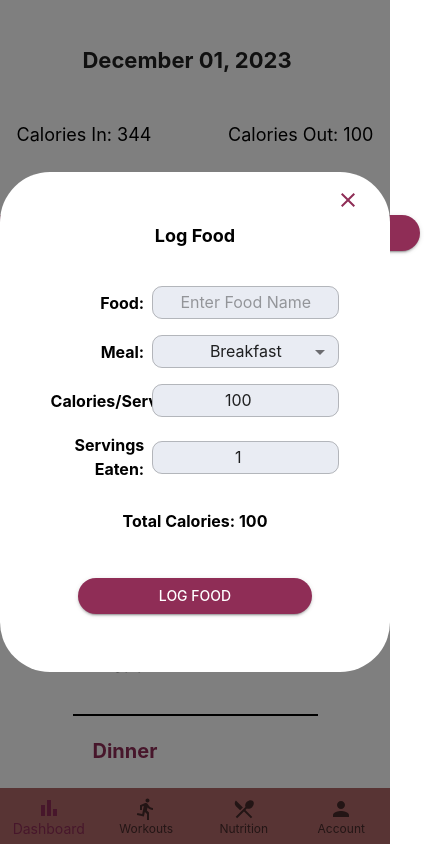
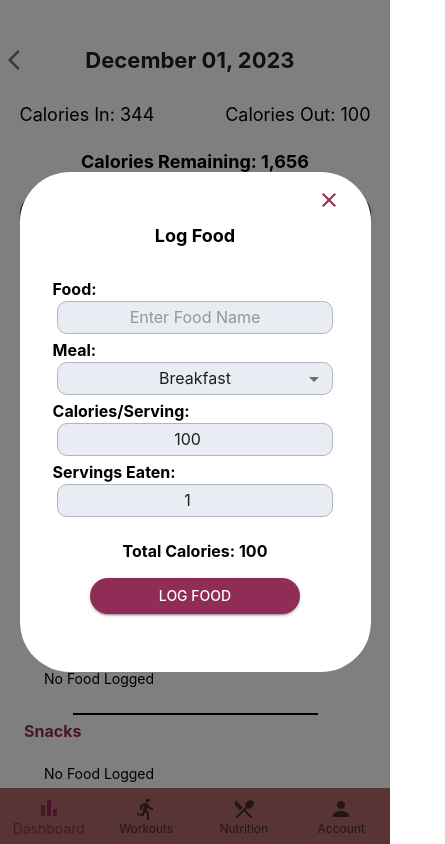
Before and after one commit to joshchyeonlee/EZFit, a React (Create React App) app: page /Nutrition in a window 390 px wide. Both pictures are taken after a click on the button "LOG FOOD". Shown: the top 844 px of the page, 445 px wide, since content can reach past the window. Built offline with nearby package versions, Linux system fonts and the light colour scheme.

Commit message:
make components mobile responsive

```diff
--- a/src/App.tsx
+++ b/src/App.tsx
@@ -9,7 +9,7 @@ import Nutrition from "./components/nutrition/NutritionDashboard";
 import RunWorkout from "./components/workouts/RunWorkout";
 import { LocalizationProvider } from "@mui/x-date-pickers";
 import { AdapterMoment } from "@mui/x-date-pickers/AdapterMoment";
-import React from "react";
+import React, { useEffect, useState } from "react";
 import AccountManagementPage from "./components/account/AccountManagementMenu/AccountManagementPage";
 import PersonalInformationPage from "./components/account/PersonalInformation/PersonalInformationPage";
 import PreferencesPage from "./components/account/Preferences/PreferencesPage";
@@ -22,18 +22,42 @@ const generatePath = (name: string) => {
   return `/${name.replace(" ", "-")}`;
 };
 
+export interface AppGlobalProps {
+  isMobile: boolean;
+}
+
 const App: React.FC = () => {
+  const [width, setWidth] = useState(window.innerWidth);
+
+  const isMobile = width <= 480;
+
+  useEffect(() => {
+    window.addEventListener("resize", () => setWidth(window.innerWidth));
+    return () => {
+      window.removeEventListener("resize", () => setWidth(window.innerHeight));
+    };
+  }, []);
+
   return (
     <LocalizationProvider dateAdapter={AdapterMoment}>
-      <Grid height={"100vh"} className="App">
+      <Grid height={"100vh"} sx={{ overflowX: "hidden", marginBottom: "54px" }}>
         <Routes>
           <Route path="/" element={<div>HOME</div>} />
           <Route path="/Dashboard" element={<Dashboard />} />
-          <Route path="/Workouts" element={<WorkoutsDashboard />} />
-          <Route path="/Exercise-Library" element={<ExerciseLibrary />} />
+          <Route
+            path="/Workouts"
+            element={<WorkoutsDashboard isMobile={isMobile} />}
+          />
+          <Route
+            path="/Exercise-Library"
+            element={<ExerciseLibrary isMobile={isMobile} />}
+          />
           <Route path="/RunWorkout" element={<RunWorkout />} />
           <Route path="/NewWorkout" element={<NewWorkout />} />
-          <Route path="/Nutrition" element={<Nutrition />} />
+          <Route
+            path="/Nutrition"
+            element={<Nutrition isMobile={isMobile} />}
+          />
           <Route path="/Account" element={<AccountManagementPage />} />
           <Route
             path="/Account/PersonalInformation"
@@ -47,7 +71,10 @@ const App: React.FC = () => {
               key={exercise.name}
             />
           ))}
-          <Route path="/Workouts/History" element={<WorkoutsHistory />} />
+          <Route
+            path="/Workouts/History"
+            element={<WorkoutsHistory isMobile={isMobile} />}
+          />
         </Routes>
         <NavigationBar />
       </Grid>
--- a/src/components/Overlays/BaseLoggingOverlay.tsx
+++ b/src/components/Overlays/BaseLoggingOverlay.tsx
@@ -17,7 +17,6 @@ import {
   BaseLoggingOverlayProps,
   LoggingFieldProps,
 } from "./BaseLoggingOverlay.types";
-import { string } from "prop-types";
 
 const moment = require("moment");
 
@@ -28,23 +27,25 @@ const LoggingField = ({
   defaultData,
   placeholder,
   handleFieldChange,
+  isMobile,
 }: LoggingFieldProps) => {
   return (
     <Grid
       display={"flex"}
       alignItems={"center"}
       justifyContent={"center"}
-      margin={"8px 0px"}
+      margin={isMobile ? "2px" : "8px 0px"}
+      flexDirection={isMobile ? "column" : "row"}
     >
       <Typography
         paddingRight={"8px"}
-        width={"30%"}
-        textAlign={"right"}
+        width={isMobile ? "100%" : "30%"}
+        textAlign={isMobile ? "left" : "right"}
         fontWeight={"bold"}
       >
         {fieldTitle}:
       </Typography>
-      <Grid width={"60%"}>
+      <Grid width={isMobile ? "100%" : "60%"}>
         {type === "text" || type === "decimal" || type === "integer" ? (
           <TextField
             type={type === "text" ? type : "number"}
@@ -94,7 +95,7 @@ const LoggingField = ({
               "& .MuiInputBase-input": {
                 padding: "5px",
                 textAlign: "center",
-                paddingLeft: "42px",
+                paddingLeft: () => (isMobile ? "0px" : "42px"),
               },
               "& .MuiInputBase-root": {
                 borderRadius: "10px",
@@ -118,8 +119,8 @@ const LoggingField = ({
               width: "100%",
               "& .MuiInputBase-input": {
                 padding: "5px",
-                textAlign: "right",
-                paddingRight: "54px",
+                textAlign: () => (isMobile ? "center" : "right"),
+                paddingRight: () => (isMobile ? "0px" : "54px"),
               },
               "& .MuiInputBase-root": {
                 borderRadius: "10px",
@@ -172,6 +173,7 @@ function BaseLoggingOverlay({
   submitText,
   confirmationText,
   readOnlyFields,
+  isMobile,
 }: BaseLoggingOverlayProps) {
   const [showConfirmation, setShowConfirmation] = useState(false);
 
@@ -225,7 +227,7 @@ function BaseLoggingOverlay({
           justifyContent={"center"}
         >
           <Box
-            width={"550px"}
+            width={isMobile ? "90%" : "550px"}
             height={"500px"}
             bgcolor={"primaryBkg"}
             borderRadius={"50px"}
@@ -264,6 +266,7 @@ function BaseLoggingOverlay({
                   key={field.fieldTitle}
                   handleFieldChange={handleFieldChange}
                   dropdownFields={field.dropdownFields}
+                  isMobile={isMobile}
                 />
               ))}
               {readOnlyFields?.map((field) => (
--- a/src/components/Overlays/LoggingOverlays.tsx
+++ b/src/components/Overlays/LoggingOverlays.tsx
@@ -12,6 +12,7 @@ export function ManualLoggingOverlay({
   isOpen,
   handleClose,
   handleSubmit,
+  isMobile,
 }: OverlayProps) {
   return (
     <BaseLoggingOverlay
@@ -22,6 +23,7 @@ export function ManualLoggingOverlay({
       fields={manualLoggingFields}
       submitText={"Log Workout"}
       confirmationText={"Workout Logged"}
+      isMobile={isMobile}
     />
   );
 }
@@ -30,6 +32,7 @@ export function EditHistoryOverlay({
   isOpen,
   handleClose,
   workout,
+  isMobile,
 }: EditHistoryOverlayProps) {
   function getLoadedEditWorkoutFields(workout: Workout) {
     const fieldProps: FieldTypeProps[] = [
@@ -63,6 +66,7 @@ export function EditHistoryOverlay({
       fields={getLoadedEditWorkoutFields(workout)}
       submitText={"Save Changes"}
       confirmationText={"Workout History Modified"}
+      isMobile={isMobile}
     />
   );
 }
@@ -73,6 +77,7 @@ export function FoodLogging({
   handleSubmit,
   title,
   existingData,
+  isMobile,
 }: OverlayProps) {
   let fields = foodLoggingFields;
 
@@ -93,6 +98,7 @@ export function FoodLogging({
       submitText={title}
       confirmationText={"Food Logged "}
       readOnlyFields={[{ title: "Total Calories" }]}
+      isMobile={isMobile}
     />
   );
 }
--- a/src/components/navigation/NavigationBar.css
+++ b/src/components/navigation/NavigationBar.css
@@ -3,5 +3,5 @@
   bottom: 0;
   left: 0;
   background-color: #b16969 !important;
-  width: 100%;
+  width: 100vw;
 }
--- a/src/components/nutrition/NutritionDashboard.tsx
+++ b/src/components/nutrition/NutritionDashboard.tsx
@@ -14,10 +14,11 @@ import {
   Edit,
 } from "@mui/icons-material";
 import { FoodLogging } from "../Overlays/LoggingOverlays";
+import { AppGlobalProps } from "../../App";
 
 const moment = require("moment");
 
-function Nutrition() {
+function Nutrition({ isMobile }: AppGlobalProps) {
   const [date, setDate] = useState(moment());
   const formattedDate = date.format("DD/MM/YYYY");
   const [foodLogOpen, setFoodLogOpen] = useState(false);
@@ -108,12 +109,13 @@ function Nutrition() {
         handleClose={() => setFoodLogOpen(false)}
         handleSubmit={handleNutritionLogging}
         title="Log Food"
+        isMobile={isMobile}
       />
       <Grid
         padding={"40px 0px 20px"}
         display={"flex"}
         justifyContent={"center"}
-        width={"500px"}
+        width={isMobile ? "100%" : "500px"}
       >
         <Grid justifyContent={"right"} width={"10%"}>
           <IconButton onClick={() => setDate(moment(date).subtract(1, "days"))}>
@@ -171,14 +173,13 @@ function Nutrition() {
       <Grid
         display={"flex"}
         flexDirection={"column"}
-        padding={"20px 0px"}
-        width={"450px"}
+        width={isMobile ? "90%" : "450px"}
       >
-        <Grid display={"flex"} justifyContent={"space-evenly"}>
-          <Typography fontSize={"18px"} padding={"0px 30px"}>
+        <Grid display={"flex"} justifyContent={"space-between"}>
+          <Typography fontSize={"18px"}>
             Calories In: {caloriesIn.toLocaleString()}
           </Typography>
-          <Typography fontSize={"18px"} padding={"0px 30px"}>
+          <Typography fontSize={"18px"}>
             Calories Out: {nutritionData?.caloriesOut}
           </Typography>
         </Grid>
@@ -207,6 +208,7 @@ function Nutrition() {
           nutritionData={nutritionData}
           handleEdit={handleEdit}
           handleDelete={handleDelete}
+          isMobile={isMobile}
         ></NutritionSection>
         <NutritionSection
           title={"Lunch"}
@@ -214,6 +216,7 @@ function Nutrition() {
           nutritionData={nutritionData}
           handleEdit={handleEdit}
           handleDelete={handleDelete}
+          isMobile={isMobile}
         ></NutritionSection>
         <NutritionSection
           title={"Dinner"}
@@ -221,6 +224,7 @@ function Nutrition() {
           nutritionData={nutritionData}
           handleEdit={handleEdit}
           handleDelete={handleDelete}
+          isMobile={isMobile}
         ></NutritionSection>
         <NutritionSection
           title={"Snacks"}
@@ -228,6 +232,7 @@ function Nutrition() {
           nutritionData={nutritionData}
           handleEdit={handleEdit}
           handleDelete={handleDelete}
+          isMobile={isMobile}
         ></NutritionSection>
       </Grid>
     </Grid>
@@ -242,6 +247,7 @@ const NutritionSection = ({
   nutritionData,
   handleEdit,
   handleDelete,
+  isMobile,
 }: NutritionSectionsProps) => {
   return (
     <>
@@ -250,14 +256,14 @@ const NutritionSection = ({
       <Grid
         display={"flex"}
         flexDirection={"column"}
-        width={"70%"}
-        padding={"20px"}
+        width={isMobile ? "100%" : "70%"}
+        padding={isMobile ? "4px" : "20px"}
       >
         <Grid display={"flex"} width={"100%"} alignItems={"end"}>
           <Typography
-            fontSize={"20px"}
+            fontSize={isMobile ? "16px" : "20px"}
             color={"primary"}
-            width={"40%"}
+            width={isMobile ? "30%" : "40%"}
             fontWeight={"bold"}
           >
             {title}
@@ -266,8 +272,8 @@ const NutritionSection = ({
           {foodIntake.length !== 0 ? (
             <>
               <Typography
-                width={"25%"}
-                fontSize={"18px"}
+                width={isMobile ? "35%" : "25%"}
+                fontSize={isMobile ? "16px" : "18px"}
                 sx={{ textDecoration: "underline" }}
                 textAlign={"center"}
                 fontWeight={"bold"}
@@ -276,7 +282,7 @@ const NutritionSection = ({
               </Typography>
               <Typography
                 width={"25%"}
-                fontSize={"18px"}
+                fontSize={isMobile ? "16px" : "18px"}
                 sx={{ textDecoration: "underline" }}
                 textAlign={"center"}
                 fontWeight={"bold"}
@@ -299,10 +305,13 @@ const NutritionSection = ({
                 nutritionData={nutritionData}
                 handleEdit={handleEdit}
                 handleDelete={handleDelete}
+                isMobile={isMobile}
               />
             ))
           ) : (
-            <Typography padding={"20px"}>No Food Logged</Typography>
+            <Typography padding={"20px"} fontSize={isMobile ? "14px" : "16px"}>
+              No Food Logged
+            </Typography>
           )}
         </Grid>
       </Grid>
@@ -320,6 +329,7 @@ const FoodEntry = ({
   nutritionData,
   handleEdit,
   handleDelete,
+  isMobile,
 }: FoodEntryProps) => {
   const [foodEditOpen, setFoodEditOpen] = useState(false);
 
@@ -354,23 +364,46 @@ const FoodEntry = ({
             ["Calories/Serving"]: Math.floor(calories / servingSize),
             ["Servings Eaten"]: servingSize,
           }}
+          isMobile={isMobile}
         />
       )}
-      <Grid width={"40%"} paddingLeft={"20px"}>
-        <Typography>{foodName}</Typography>
+      <Grid
+        width={isMobile ? "30%" : "40%"}
+        paddingLeft={isMobile ? "4px " : "20px"}
+      >
+        <Typography fontSize={isMobile ? "14px" : "16px"}>
+          {foodName}
+        </Typography>
       </Grid>
-      <Typography width={"25%"} textAlign={"center"}>
+      <Typography
+        width={isMobile ? "35%" : "25%"}
+        textAlign={"center"}
+        fontSize={isMobile ? "14px" : "16px"}
+      >
         {servingSize}
       </Typography>
-      <Typography width={"25%"} textAlign={"center"}>
+      <Typography
+        width={"25%"}
+        textAlign={"center"}
+        fontSize={isMobile ? "14px" : "16px"}
+      >
         {calories.toLocaleString()}
       </Typography>
-      <Grid width={"10%"} display={"flex"} justifyContent={"space-evenly"}>
-        <IconButton onClick={() => setFoodEditOpen(true)}>
+      <Grid
+        width={"10%"}
+        display={"flex"}
+        justifyContent={"space-evenly"}
+        flexDirection={isMobile ? "column" : "row"}
+      >
+        <IconButton
+          onClick={() => setFoodEditOpen(true)}
+          size={isMobile ? "small" : "medium"}
+        >
           <Edit color="primary" />
         </IconButton>
         <IconButton
           onClick={() => handleDelete(meal.toLowerCase(), findIndex())}
+          size={isMobile ? "small" : "medium"}
         >
           <Delete color="primary" />
         </IconButton>
--- a/src/components/nutrition/NutritionDashboard.types.ts
+++ b/src/components/nutrition/NutritionDashboard.types.ts
@@ -1,3 +1,5 @@
+import { AppGlobalProps } from "../../App";
+
 export interface FoodIntakeProps {
   id: string;
   foodName: string;
@@ -5,7 +7,7 @@ export interface FoodIntakeProps {
   calories: number;
 }
 
-export interface FoodEntryProps extends FoodIntakeProps {
+export interface FoodEntryProps extends FoodIntakeProps, AppGlobalProps {
   meal: string;
   nutritionData: NutritionDashboardProps;
   handleEdit: (data: any, meal: string, index: number) => void;
@@ -23,7 +25,7 @@ export interface NutritionDashboardProps {
   };
 }
 
-export interface NutritionSectionsProps {
+export interface NutritionSectionsProps extends AppGlobalProps {
   title: "Breakfast" | "Lunch" | "Dinner" | "Snacks";
   foodIntake: FoodIntakeProps[];
   nutritionData: NutritionDashboardProps;
--- a/src/components/workouts/WorkoutRow/WorkoutRow.tsx
+++ b/src/components/workouts/WorkoutRow/WorkoutRow.tsx
@@ -1,11 +1,13 @@
 import { Delete, Edit, PlayArrow } from "@mui/icons-material";
 import { Box, Divider, Grid, IconButton, Typography } from "@mui/material";
+import { useEffect, useState } from "react";
 
 export interface WorkoutRowProps {
   title: string;
   lastRun?: string;
   onPlayClick?: (workoutData: any) => void;
   exercises?: Exercise[];
+  isMobile?: boolean;
 }
 
 interface Exercise {
@@ -17,7 +19,21 @@ interface Exercise {
   gif?: string;
 }
 
-function WorkoutRow({ title, lastRun, onPlayClick, exercises }: WorkoutRowProps) {
+function WorkoutRow({
+  title,
+  lastRun,
+  onPlayClick,
+  exercises,
+  isMobile,
+}: WorkoutRowProps) {
+  const [width, setWidth] = useState(window.innerWidth);
+
+  useEffect(() => {
+    window.addEventListener("resize", () => setWidth(window.innerWidth));
+    return () => {
+      window.removeEventListener("resize", () => setWidth(window.innerHeight));
+    };
+  }, []);
 
   const handleClick = () => {
     if (onPlayClick) {
@@ -32,9 +48,17 @@ function WorkoutRow({ title, lastRun, onPlayClick, exercises }: WorkoutRowProps)
         display={"flex"}
         width={"100%"}
         justifyContent={"space-between"}
-        margin={"20px"}
+        margin={isMobile ? "4px" : "20px"}
+        container
       >
-        <Grid display={"flex"} width="40%" alignItems={"center"}>
+        <Grid
+          display={"flex"}
+          width="40%"
+          alignItems={"center"}
+          xs={12}
+          sm={3}
+          justifyContent={isMobile ? "center" : "left"}
+        >
           <IconButton onClick={handleClick}>
             <PlayArrow color="primary" fontSize="large" />
           </IconButton>
@@ -42,32 +66,37 @@ function WorkoutRow({ title, lastRun, onPlayClick, exercises }: WorkoutRowProps)
             {title}
           </Typography>
         </Grid>
+        {!isMobile ? (
           <Divider
             orientation="vertical"
             flexItem
             sx={{ borderColor: "darkgray", padding: "10px" }}
           />
+        ) : null}
         <Grid
           display="flex"
           width="70%"
-          justifyContent={"space-between"}
+          justifyContent={isMobile ? "center" : "space-between"}
           alignItems={"center"}
           paddingLeft={"30px"}
           paddingRight={"30px"}
+          xs={12}
+          sm={6}
+          container
         >
           {lastRun ? (
             <Typography fontSize={"18px"}>Last Run: {lastRun}</Typography>
           ) : (
             <Grid />
           )}
-          <Box>
+          <Grid xs={12} sm={3}>
             <IconButton color="primary" aria-label="edit">
               <Edit fontSize="large" />
             </IconButton>
             <IconButton color="primary" aria-label="delete">
               <Delete fontSize="large" />
             </IconButton>
-          </Box>
+          </Grid>
         </Grid>
       </Grid>
       <Divider sx={{ borderColor: "darkgray" }} />
```
Also changed, not shown: src/components/Overlays/BaseLoggingOverlay.types.ts (+4 -3 lines), src/components/workouts/ExerciseLibrary/ExerciseLibrary.tsx (+76 -8 lines), src/components/workouts/WorkoutsDashboard.tsx (+30 -18 lines), src/components/workouts/WorkoutsHistory/WorkoutsHistory.tsx (+7 -7 lines). Lines whose indentation alone changed are shown as unchanged.
